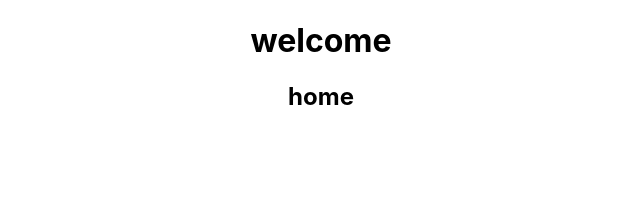
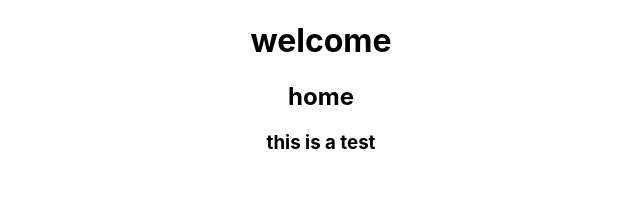
Before and after one commit to omaradwanyasin/EasyPark, a React (Create React App) app: page / in a window 1280 px wide. Shown: the top 221 px of the page, without its empty margins (319-959 px from the left). Built offline with nearby package versions, Linux system fonts and the light colour scheme.

Commit message:
final test

```diff
--- a/src/App.js
+++ b/src/App.js
@@ -6,6 +6,7 @@ function App() {
     <div className="App">
       <h1>welcome</h1>
       <h2>home</h2>
+      <h3>this is a test</h3>
     </div>
   );
 }
```
